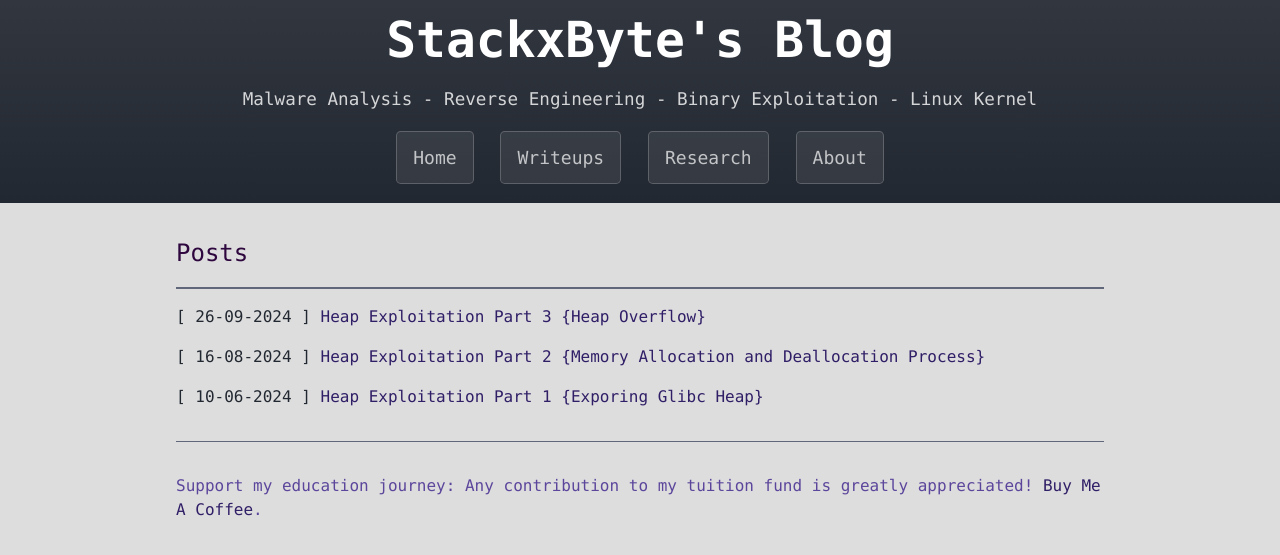
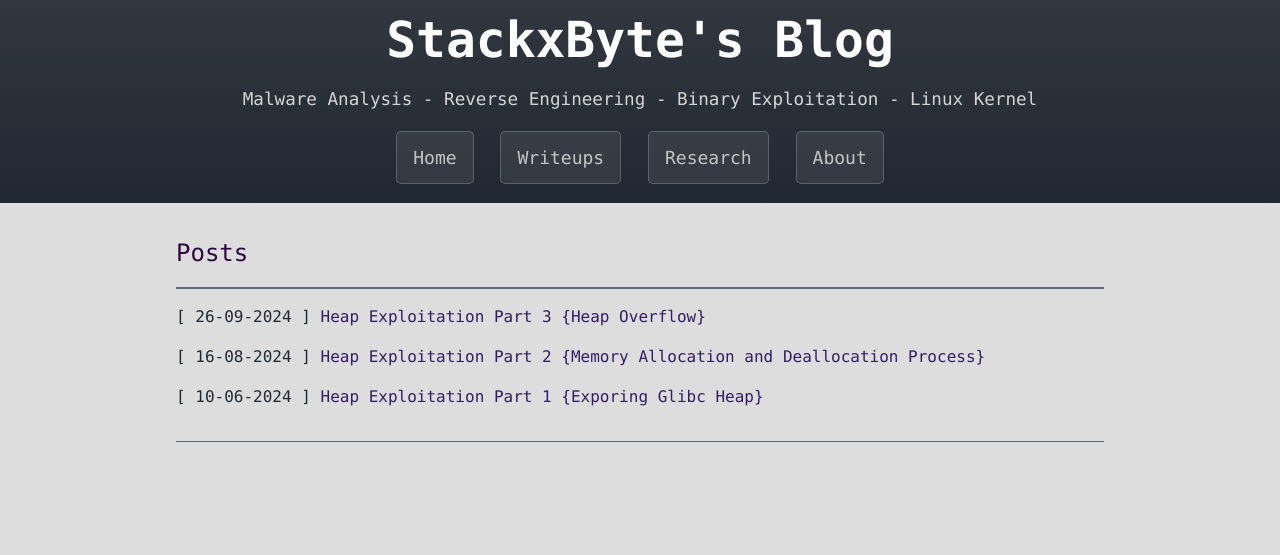
Before and after one commit to stackxbyte/stackxbyte.github.io, a Jekyll site: the page built from index.md, in a window 1280 px wide. Shown: the top 555 px of the page. Built offline with Jekyll 4.4.1, drawn with Linux system fonts in a browser that asks for light colours.

Commit message:
removed buy me coffee

```diff
--- a/_layouts/default.html
+++ b/_layouts/default.html
@@ -39,8 +39,7 @@
         {% if site.github.is_project_page %}
           <span class="site-footer-owner"><a href="{{ site.github.repository_url }}">{{ site.github.repository_name }}</a> is maintained by <a href="{{ site.github.owner_url }}">{{ site.github.owner_name }}</a>.</span>
         {% endif %}
-        <span class="site-footer-credits">Support my education journey: Any contribution to my tuition fund is greatly appreciated! <a href="https://buymeacoffee.com/stackxbyte">Buy Me A Coffee</a>.</span>
-      </footer>
+     </footer>
     </main>
   </body>
 </html>
```
